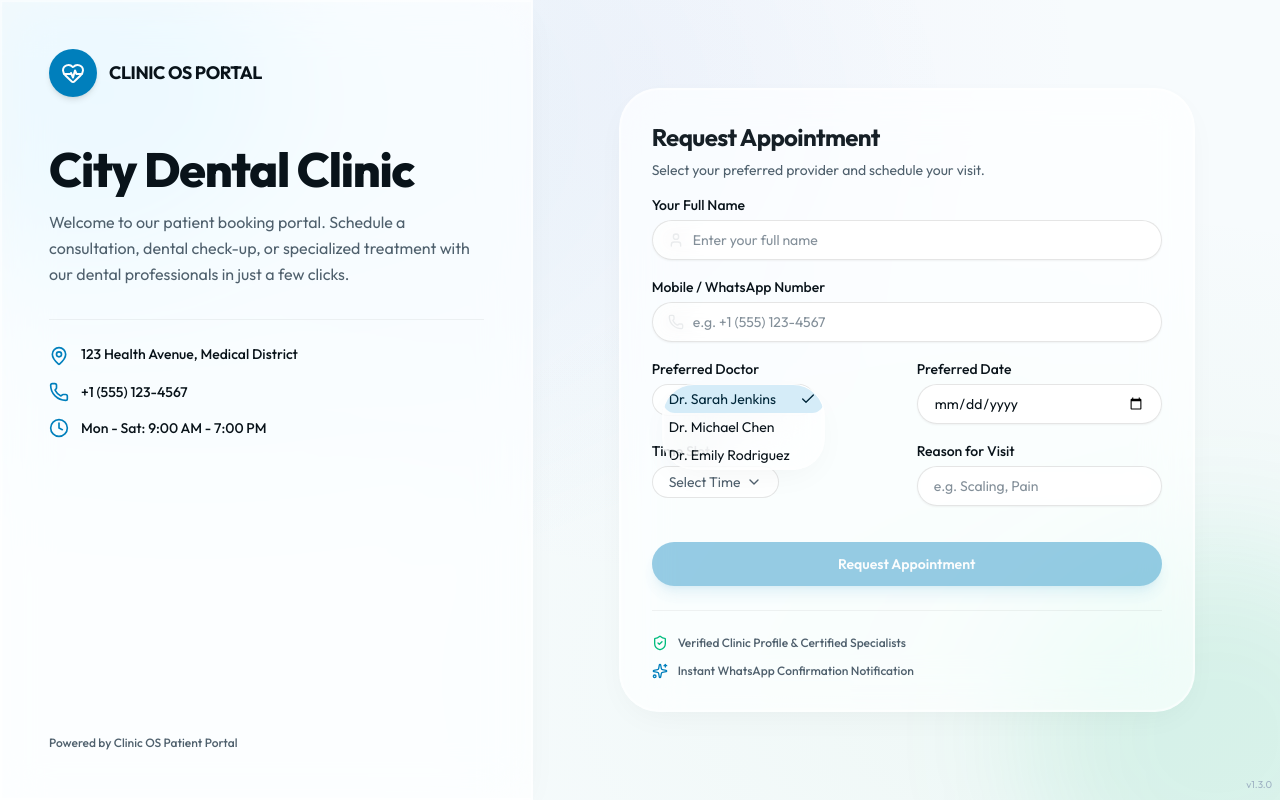
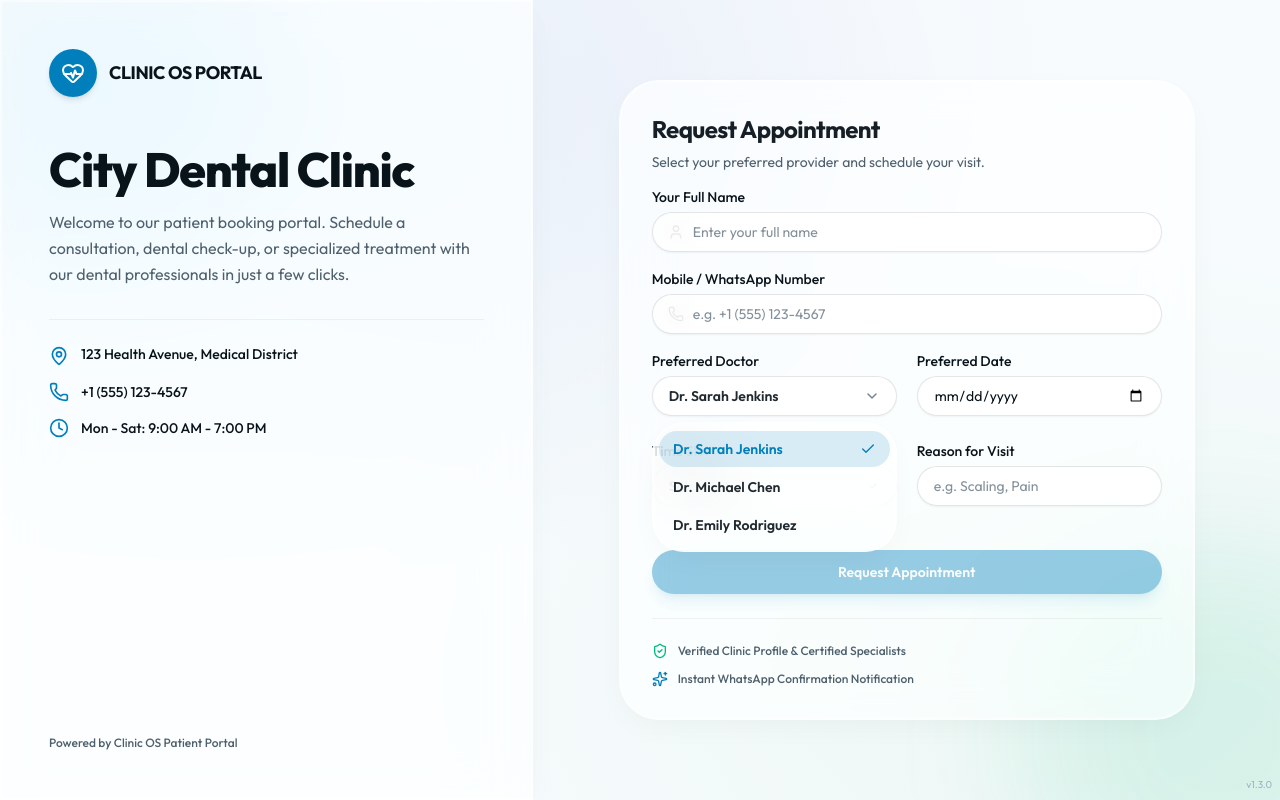
Before and after one commit to NipunMagotra/Dentistry, a Next.js app: page /1/book in a window 1280 px wide. Both pictures are taken after a click on the button "Dr. Sarah Jenkins". Built offline with nearby package versions, Linux system fonts and the light colour scheme.

Commit message:
upgrade Select dropdowns, popover glass panels, and dosage configuration inputs UI/UX

```diff
--- a/src/components/EPrescriptionForm.tsx
+++ b/src/components/EPrescriptionForm.tsx
@@ -431,23 +431,32 @@ export function EPrescriptionForm() {
 
             {/* Inputs for selected common drugs */}
             {selectedDrugs.filter(d => !d.isCustom).length > 0 && (
-              <div className="grid gap-3 mt-4 p-4 border rounded-xl bg-slate-50/50">
-                <h4 className="text-[11px] font-bold text-slate-500 uppercase tracking-wider mb-1">Dosage Configuration</h4>
+              <div className="grid gap-3 mt-4 p-5 rounded-2xl glass-panel border border-white/40 dark:border-white/10 shadow-sm">
+                <h4 className="text-xs font-bold text-muted-foreground uppercase tracking-widest mb-1">Dosage Configuration</h4>
                 {selectedDrugs.filter(d => !d.isCustom).map(selected => (
-                  <div key={selected.id} className="flex flex-col sm:flex-row sm:items-center gap-3 sm:gap-6 pb-3 border-b border-slate-200/60 last:border-0 last:pb-0">
-                    <div className="font-semibold text-sm text-slate-800 min-w-[180px]">{selected.name}</div>
-                    <div className="flex items-center gap-3 flex-1">
-                      <div className="w-32">
-                        <Select value={selected.frequency} onValueChange={(val) => handleUpdateDrug(selected.id, "frequency", val || "")}>
-                          <SelectTrigger className="h-9 bg-white"><SelectValue placeholder="Freq" /></SelectTrigger>
-                          <SelectContent>
-                            {FREQUENCIES.map((freq) => <SelectItem key={freq} value={freq}>{freq}</SelectItem>)}
-                          </SelectContent>
-                        </Select>
+                  <div key={selected.id} className="flex flex-col sm:flex-row sm:items-center justify-between gap-4 pb-4 border-b border-black/5 dark:border-white/5 last:border-0 last:pb-0">
+                    <div className="font-bold text-sm text-foreground min-w-[180px]">{selected.name}</div>
+                    <div className="flex items-center gap-4">
+                      <div className="flex items-center gap-2">
+                        <span className="text-xs font-bold text-muted-foreground uppercase">Frequency</span>
+                        <div className="w-36">
+                          <Select value={selected.frequency} onValueChange={(val) => handleUpdateDrug(selected.id, "frequency", val || "")}>
+                            <SelectTrigger className="h-10 px-4 rounded-full"><SelectValue placeholder="Freq" /></SelectTrigger>
+                            <SelectContent>
+                              {FREQUENCIES.map((freq) => <SelectItem key={freq} value={freq}>{freq}</SelectItem>)}
+                            </SelectContent>
+                          </Select>
+                        </div>
                       </div>
                       <div className="flex items-center gap-2">
-                        <Input type="number" min={1} className="w-20 h-9 bg-white" value={selected.days} onChange={(e) => handleUpdateDrug(selected.id, "days", parseInt(e.target.value) || 1)} />
-                        <span className="text-sm text-slate-500 font-medium">Days</span>
+                        <span className="text-xs font-bold text-muted-foreground uppercase">Days</span>
+                        <Input
+                          type="number"
+                          min={1}
+                          className="w-20 h-10 rounded-full text-center font-bold"
+                          value={selected.days}
+                          onChange={(e) => handleUpdateDrug(selected.id, "days", parseInt(e.target.value) || 1)}
+                        />
                       </div>
                     </div>
                   </div>
--- a/src/components/ui/select.tsx
+++ b/src/components/ui/select.tsx
@@ -22,7 +22,7 @@ function SelectValue({ className, ...props }: SelectPrimitive.Value.Props) {
   return (
     <SelectPrimitive.Value
       data-slot="select-value"
-      className={cn("flex flex-1 text-left", className)}
+      className={cn("flex flex-1 text-left font-semibold text-foreground/90", className)}
       {...props}
     />
   )
@@ -41,7 +41,7 @@ function SelectTrigger({
       data-slot="select-trigger"
       data-size={size}
       className={cn(
-        "flex w-fit items-center justify-between gap-1.5 rounded-lg border border-input bg-transparent py-2 pr-2 pl-2.5 text-sm whitespace-nowrap transition-colors outline-none select-none focus-visible:border-ring focus-visible:ring-3 focus-visible:ring-ring/50 disabled:cursor-not-allowed disabled:opacity-50 aria-invalid:border-destructive aria-invalid:ring-3 aria-invalid:ring-destructive/20 data-placeholder:text-muted-foreground data-[size=default]:h-8 data-[size=sm]:h-7 data-[size=sm]:rounded-[min(var(--radius-md),10px)] *:data-[slot=select-value]:line-clamp-1 *:data-[slot=select-value]:flex *:data-[slot=select-value]:items-center *:data-[slot=select-value]:gap-1.5 dark:bg-input/30 dark:hover:bg-input/50 dark:aria-invalid:border-destructive/50 dark:aria-invalid:ring-destructive/40 [&_svg]:pointer-events-none [&_svg]:shrink-0 [&_svg:not([class*='size-'])]:size-4",
+        "flex w-full items-center justify-between gap-2 rounded-full border border-black/10 dark:border-white/15 bg-white/80 dark:bg-zinc-900/70 backdrop-blur-md h-10 px-4 text-sm font-semibold whitespace-nowrap transition-all outline-none select-none hover:border-primary/40 focus-visible:ring-4 focus-visible:ring-primary/20 shadow-xs cursor-pointer disabled:cursor-not-allowed disabled:opacity-40 aria-invalid:border-destructive data-placeholder:text-muted-foreground/70",
         className
       )}
       {...props}
@@ -49,7 +49,7 @@ function SelectTrigger({
       {children}
       <SelectPrimitive.Icon
         render={
-          <ChevronDownIcon className="pointer-events-none size-4 text-muted-foreground" />
+          <ChevronDownIcon className="pointer-events-none size-4 text-muted-foreground/80 transition-transform duration-200" />
         }
       />
     </SelectPrimitive.Trigger>
@@ -60,10 +60,10 @@ function SelectContent({
   className,
   children,
   side = "bottom",
-  sideOffset = 4,
+  sideOffset = 6,
   align = "center",
   alignOffset = 0,
-  alignItemWithTrigger = true,
+  alignItemWithTrigger = false,
   ...props
 }: SelectPrimitive.Popup.Props &
   Pick<
@@ -83,11 +83,14 @@ function SelectContent({
         <SelectPrimitive.Popup
           data-slot="select-content"
           data-align-trigger={alignItemWithTrigger}
-          className={cn("relative isolate z-50 max-h-(--available-height) w-(--anchor-width) min-w-36 origin-(--transform-origin) overflow-x-hidden overflow-y-auto rounded-lg bg-popover text-popover-foreground shadow-md ring-1 ring-foreground/10 duration-100 data-[align-trigger=true]:animate-none data-[side=bottom]:slide-in-from-top-2 data-[side=inline-end]:slide-in-from-left-2 data-[side=inline-start]:slide-in-from-right-2 data-[side=left]:slide-in-from-right-2 data-[side=right]:slide-in-from-left-2 data-[side=top]:slide-in-from-bottom-2 data-open:animate-in data-open:fade-in-0 data-open:zoom-in-95 data-closed:animate-out data-closed:fade-out-0 data-closed:zoom-out-95", className )}
+          className={cn(
+            "relative isolate z-50 max-h-(--available-height) w-(--anchor-width) min-w-40 overflow-x-hidden overflow-y-auto rounded-2xl glass-panel text-popover-foreground shadow-2xl border border-white/50 dark:border-white/15 p-1.5 duration-200 animate-in fade-in-90 zoom-in-95 data-[side=bottom]:slide-in-from-top-2 data-[side=top]:slide-in-from-bottom-2",
+            className
+          )}
           {...props}
         >
           <SelectScrollUpButton />
-          <SelectPrimitive.List>{children}</SelectPrimitive.List>
+          <SelectPrimitive.List className="space-y-0.5">{children}</SelectPrimitive.List>
           <SelectScrollDownButton />
         </SelectPrimitive.Popup>
       </SelectPrimitive.Positioner>
@@ -102,7 +105,7 @@ function SelectLabel({
   return (
     <SelectPrimitive.GroupLabel
       data-slot="select-label"
-      className={cn("px-1.5 py-1 text-xs text-muted-foreground", className)}
+      className={cn("px-3 py-1.5 text-xs font-bold text-muted-foreground uppercase tracking-wider", className)}
       {...props}
     />
   )
@@ -117,7 +120,7 @@ function SelectItem({
     <SelectPrimitive.Item
       data-slot="select-item"
       className={cn(
-        "relative flex w-full cursor-default items-center gap-1.5 rounded-md py-1 pr-8 pl-1.5 text-sm outline-hidden select-none focus:bg-accent focus:text-accent-foreground not-data-[variant=destructive]:focus:**:text-accent-foreground data-disabled:pointer-events-none data-disabled:opacity-50 [&_svg]:pointer-events-none [&_svg]:shrink-0 [&_svg:not([class*='size-'])]:size-4 *:[span]:last:flex *:[span]:last:items-center *:[span]:last:gap-2",
+        "relative flex w-full cursor-pointer items-center justify-between gap-2 rounded-xl py-2 px-3.5 text-sm font-semibold text-foreground/90 transition-all outline-none select-none hover:bg-primary/10 hover:text-primary data-[highlighted]:bg-primary/15 data-[highlighted]:text-primary focus:bg-primary/15 focus:text-primary data-disabled:pointer-events-none data-disabled:opacity-40 my-0.5",
         className
       )}
       {...props}
@@ -127,10 +130,10 @@ function SelectItem({
       </SelectPrimitive.ItemText>
       <SelectPrimitive.ItemIndicator
         render={
-          <span className="pointer-events-none absolute right-2 flex size-4 items-center justify-center" />
+          <span className="pointer-events-none flex size-4 items-center justify-center text-primary" />
         }
       >
-        <CheckIcon className="pointer-events-none" />
+        <CheckIcon className="pointer-events-none size-4" />
       </SelectPrimitive.ItemIndicator>
     </SelectPrimitive.Item>
   )
@@ -143,7 +146,7 @@ function SelectSeparator({
   return (
     <SelectPrimitive.Separator
       data-slot="select-separator"
-      className={cn("pointer-events-none -mx-1 my-1 h-px bg-border", className)}
+      className={cn("pointer-events-none -mx-1 my-1 h-px bg-black/5 dark:bg-white/5", className)}
       {...props}
     />
   )
@@ -157,13 +160,12 @@ function SelectScrollUpButton({
     <SelectPrimitive.ScrollUpArrow
       data-slot="select-scroll-up-button"
       className={cn(
-        "top-0 z-10 flex w-full cursor-default items-center justify-center bg-popover py-1 [&_svg:not([class*='size-'])]:size-4",
+        "top-0 z-10 flex w-full cursor-default items-center justify-center bg-popover/80 py-1 text-muted-foreground [&_svg:not([class*='size-'])]:size-4",
         className
       )}
       {...props}
     >
-      <ChevronUpIcon
-      />
+      <ChevronUpIcon />
     </SelectPrimitive.ScrollUpArrow>
   )
 }
@@ -176,13 +178,12 @@ function SelectScrollDownButton({
     <SelectPrimitive.ScrollDownArrow
       data-slot="select-scroll-down-button"
       className={cn(
-        "bottom-0 z-10 flex w-full cursor-default items-center justify-center bg-popover py-1 [&_svg:not([class*='size-'])]:size-4",
+        "bottom-0 z-10 flex w-full cursor-default items-center justify-center bg-popover/80 py-1 text-muted-foreground [&_svg:not([class*='size-'])]:size-4",
         className
       )}
       {...props}
     >
-      <ChevronDownIcon
-      />
+      <ChevronDownIcon />
     </SelectPrimitive.ScrollDownArrow>
   )
 }
```
